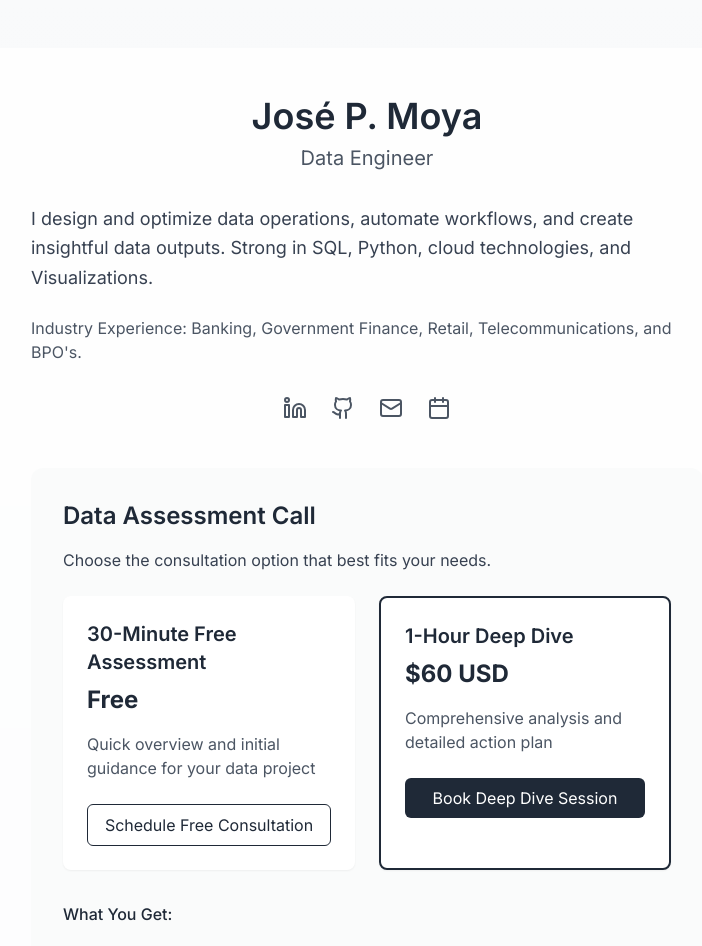
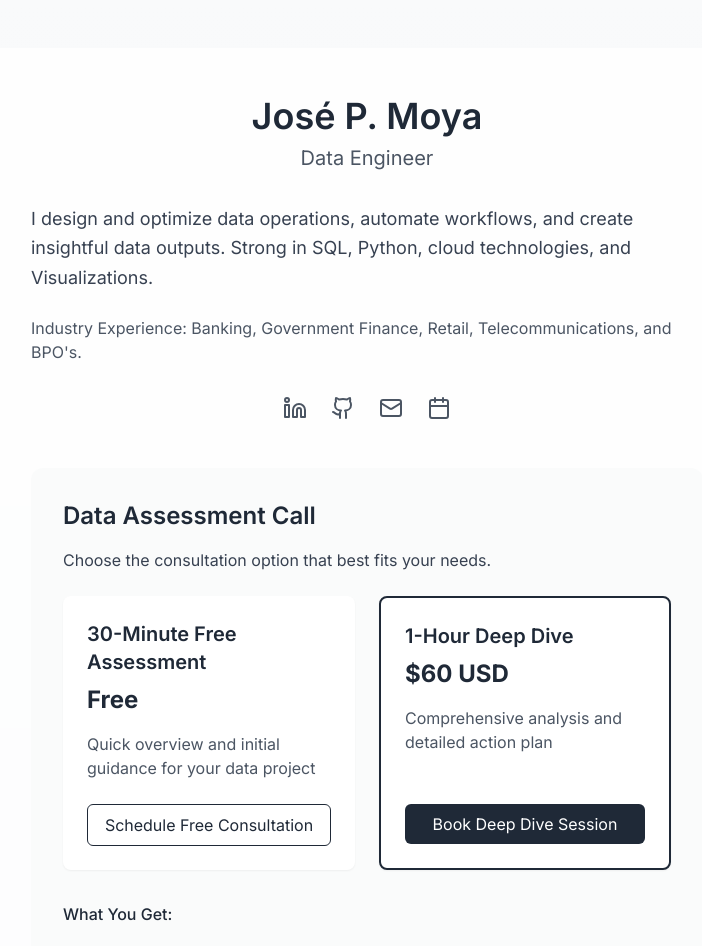
Before and after one commit to PaulMoya/data-savvy-identity, a React (Vite) app: page / in a window 1280 px wide. Shown: the top 946 px of the page, without its empty margins (273-975 px from the left). Built offline with nearby package versions, Linux system fonts and the light colour scheme.

Commit message:
Improve consultation button layout
Align the "free consultation" and "book a deep dive" buttons for better visual harmony.

```diff
--- a/src/pages/Index.tsx
+++ b/src/pages/Index.tsx
@@ -98,10 +98,13 @@ const Index = () => {
 
             <div className="grid md:grid-cols-2 gap-6 mb-8">
               {/* Free Consultation Card */}
-              <div className="bg-white rounded-lg p-6 shadow-sm hover:shadow-md transition-shadow">
+              <div className="bg-white rounded-lg p-6 shadow-sm hover:shadow-md transition-shadow flex flex-col justify-between">
+                <div>
                   <h3 className="text-xl font-semibold mb-2">{t('consultation.options.free.title')}</h3>
                   <p className="text-2xl font-bold text-gray-800 mb-4">{t('consultation.options.free.price')}</p>
-                <p className="text-gray-600 mb-6">{t('consultation.options.free.description')}</p>
+                  <p className="text-gray-600">{t('consultation.options.free.description')}</p>
+                </div>
+                <div className="mt-6">
                   <a
                     href="https://cal.com/jose.moya/30?user=Jose.Moya"
                     target="_blank"
@@ -111,12 +114,16 @@ const Index = () => {
                     {t('consultation.cta.free')}
                   </a>
                 </div>
+              </div>
 
               {/* Paid Consultation Card */}
-              <div className="bg-white rounded-lg p-6 shadow-sm hover:shadow-md transition-shadow border-2 border-gray-800">
+              <div className="bg-white rounded-lg p-6 shadow-sm hover:shadow-md transition-shadow border-2 border-gray-800 flex flex-col justify-between">
+                <div>
                   <h3 className="text-xl font-semibold mb-2">{t('consultation.options.paid.title')}</h3>
                   <p className="text-2xl font-bold text-gray-800 mb-4">{t('consultation.options.paid.price')}</p>
-                <p className="text-gray-600 mb-6">{t('consultation.options.paid.description')}</p>
+                  <p className="text-gray-600">{t('consultation.options.paid.description')}</p>
+                </div>
+                <div className="mt-6">
                   <a
                     href="https://cal.com/jose.moya/60?user=Jose.Moya"
                     target="_blank"
@@ -125,6 +132,7 @@ const Index = () => {
                   >
                     {t('consultation.cta.paid')}
                   </a>
+                </div>
               </div>
             </div>
 
```
Lines whose indentation alone changed are shown as unchanged.
